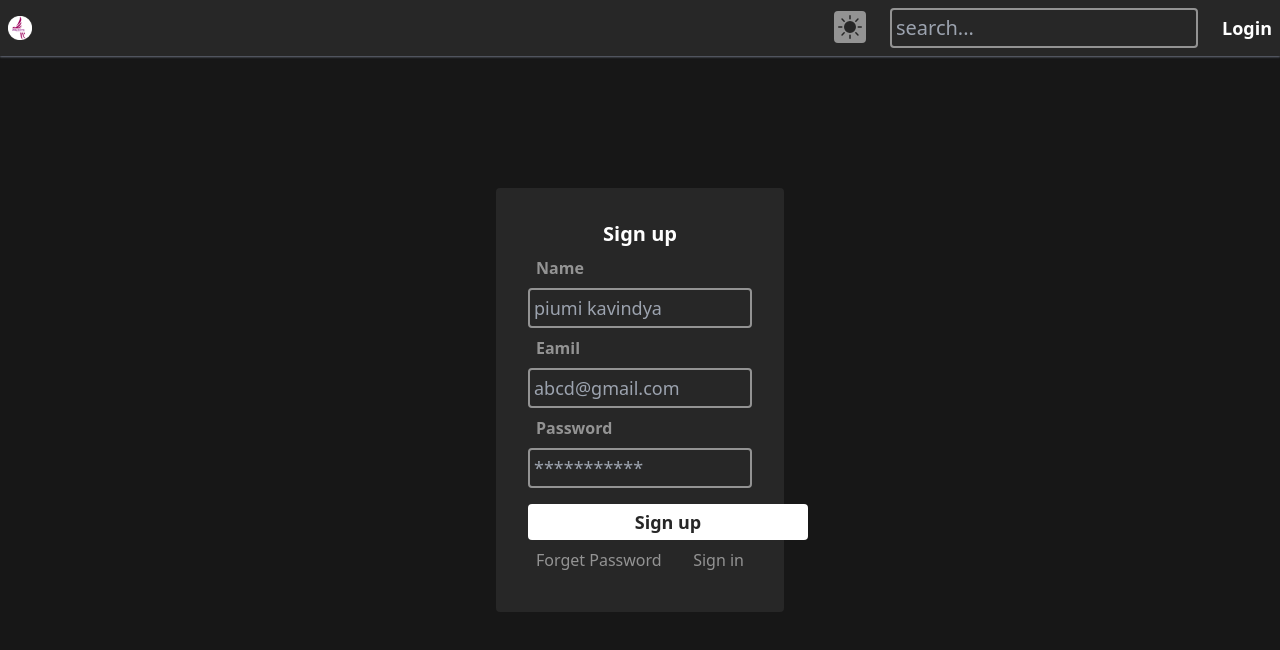
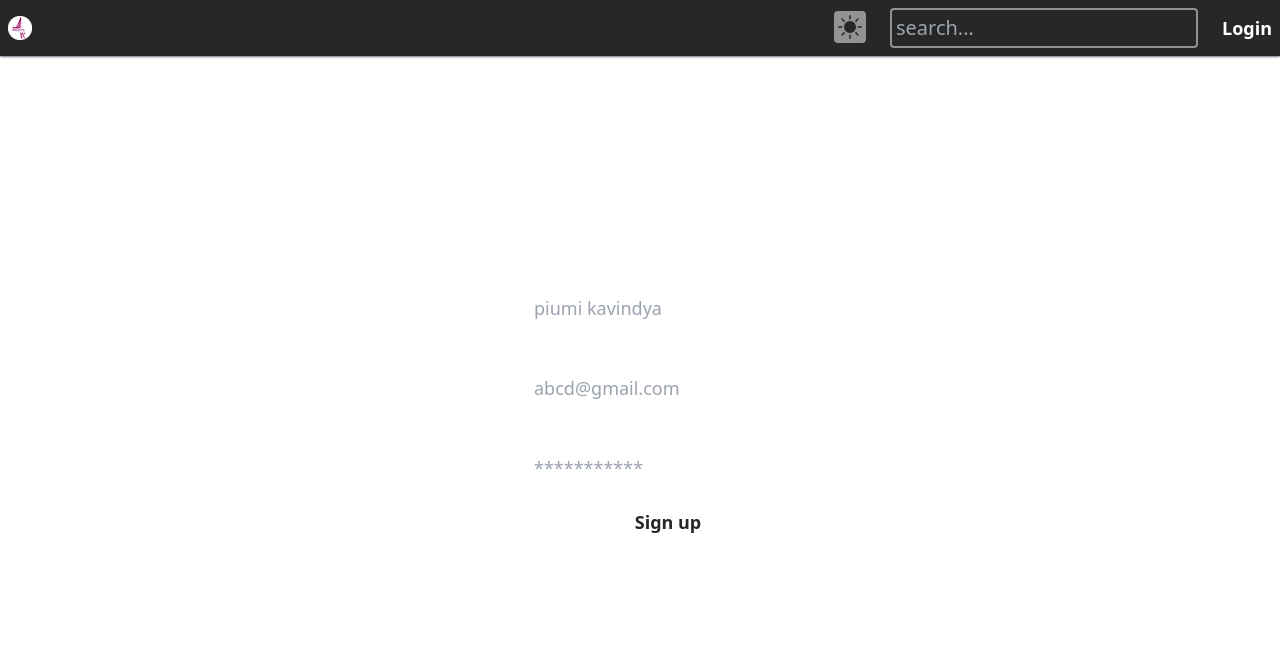
Before and after one commit to Piumikavindya/Travel-App-4021, a React (Create React App) app in the folder frontend/: page /auth/signup in a window 1280 px wide. Shown: the top 650 px of the page. Built offline with nearby package versions, Linux system fonts and the light colour scheme.

Commit message:
fixed the Dark mode issue

```diff
--- a/frontend/src/App.js
+++ b/frontend/src/App.js
@@ -1,6 +1,5 @@
 
 import React from 'react'
-
 import Navbar from "./components/User/Navbar";
 import Signup from './components/auth/Signup';
 import { Route, Routes } from 'react-router-dom';
@@ -20,6 +19,6 @@ export default function App() {
     <Route path='/auth/forget-password' element={<ForgetPassword/>}/>
     <Route path='/pages/Packages' element={<Packages/>}/>
  </Routes>
-    </>  //render the navbar
+    </> //render the navbar
   )
 }
--- a/frontend/src/components/auth/ForgetPassword.jsx
+++ b/frontend/src/components/auth/ForgetPassword.jsx
@@ -7,10 +7,10 @@ import Submit from '../form/Submit'
 
 export default function ForgetPassword() {
   return (
-    <div className="fixed inset-0 bg-primary -z-10 flex justify-center items-center p-1">
+    <div className="fixed inset-0 dark:bg-primary -z-10 flex justify-center items-center p-1">
 
     <Container>
-      <form className='bg-secondary rounded p-8 w-96 sppace-y-'>
+      <form className='dark:bg-secondary rounded p-8 w-96 sppace-y-'>
        <Title Children='Please Enter Your Email'> </Title>
        <FormInput label='Eamil' placeholder='abcd@gmail.com' name='email'/>
 
--- a/frontend/src/components/auth/Signup.jsx
+++ b/frontend/src/components/auth/Signup.jsx
@@ -7,10 +7,10 @@ import CustomLink from '../CustomLink'
 
 export default function Signup() {
   return (
-    <div className="fixed inset-0 bg-primary -z-10 flex justify-center items-center p-1">
+    <div className="fixed inset-0 dark:bg-primary -z-10 flex justify-center items-center p-1">
 
       <Container>
-        <form className='bg-secondary rounded p-8 w-72 sppace-y-'>
+        <form className='dark:bg-secondary rounded p-8 w-72 sppace-y-'>
          <Title Children='Sign up'> Sign up</Title>
          <FormInput label='Name' placeholder='piumi kavindya' name='Name'/>
          <FormInput label='Eamil' placeholder='abcd@gmail.com' name='email'/>
```
